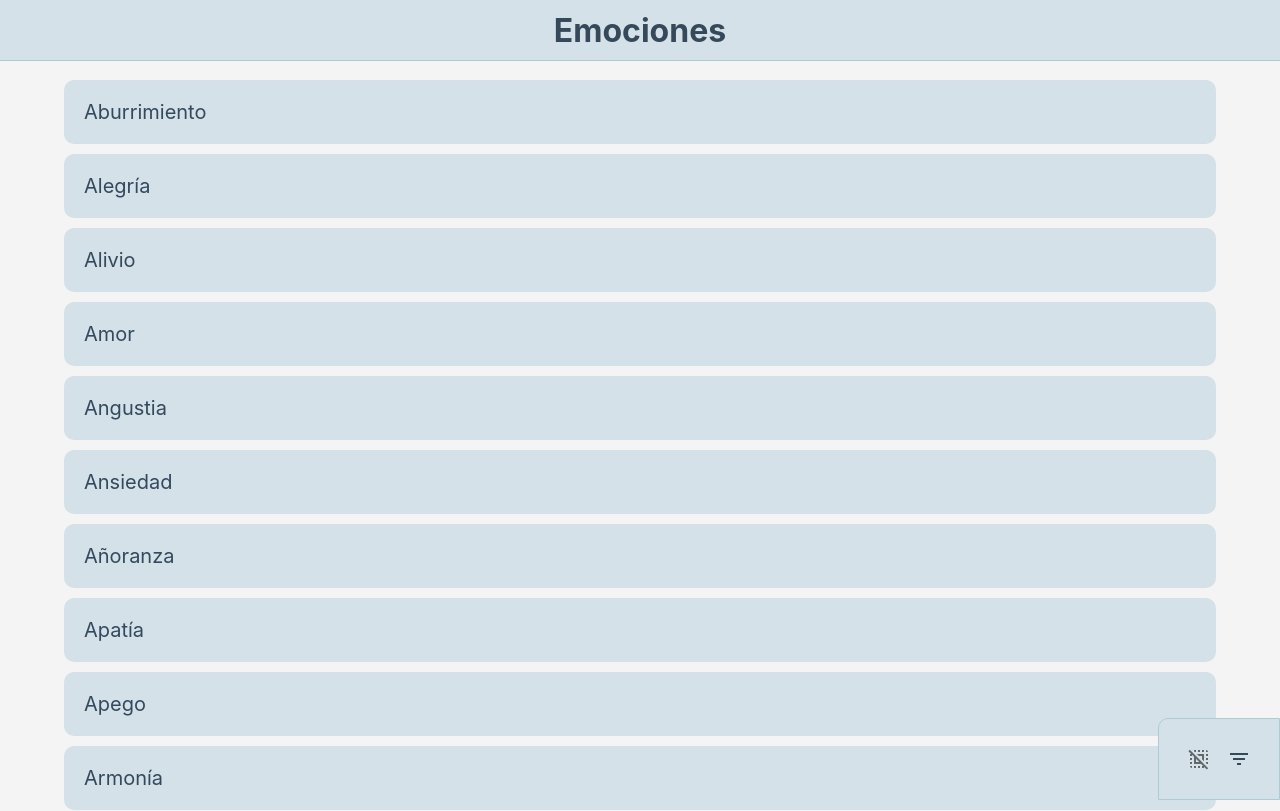
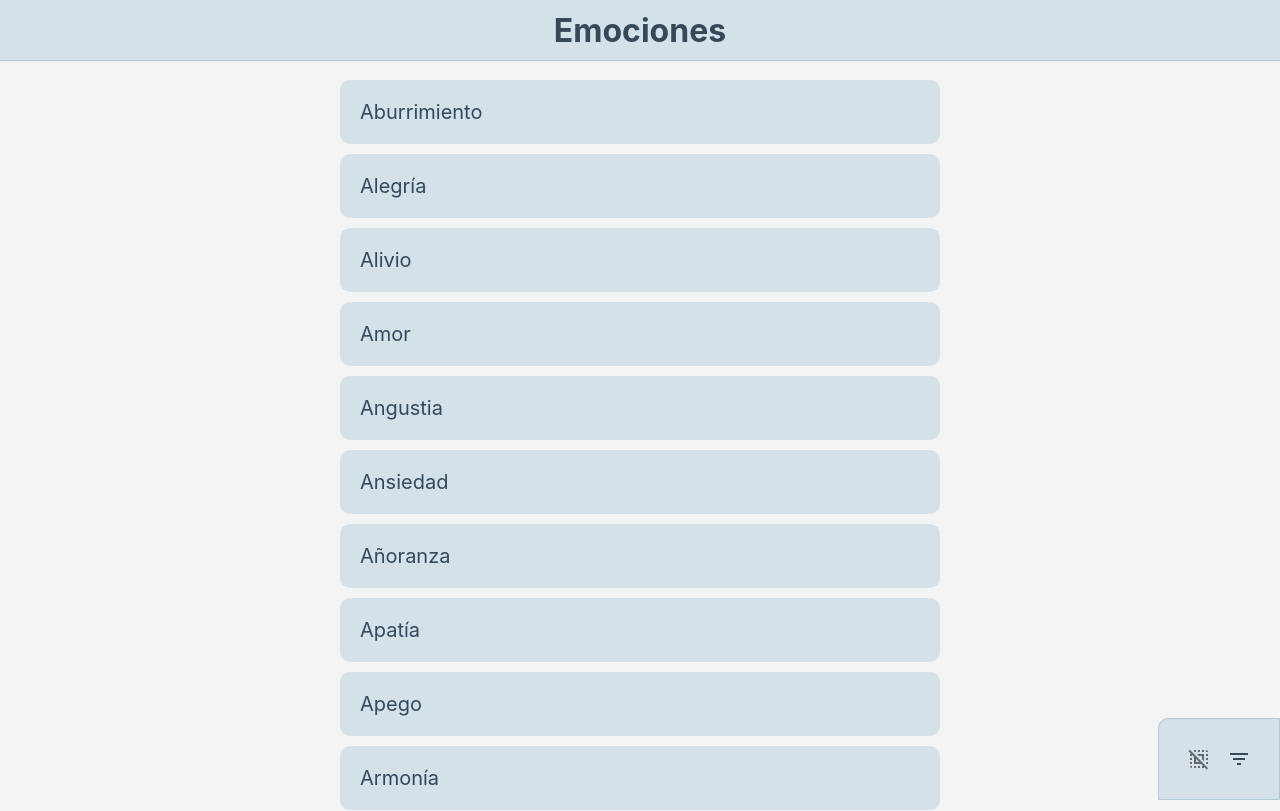
Before and after one commit to kikeelectronico/emociones, a React (Create React App) app in the folder emociones/: page / in a window 1280 px wide. Shown: the top 811 px of the page. Built offline with nearby package versions, Linux system fonts and the light colour scheme.

Commit message:
max width for emotions container

```diff
--- a/emociones/src/App.css
+++ b/emociones/src/App.css
@@ -29,6 +29,14 @@
   padding-bottom: 60px;
 }
 
+@media screen and (min-width:600px) {
+  .emotions {
+    width: 600px;
+    margin-left: auto;
+    margin-right: auto;
+  }
+}
+
 .buttons {
   position: fixed;
   right: 0;
```
